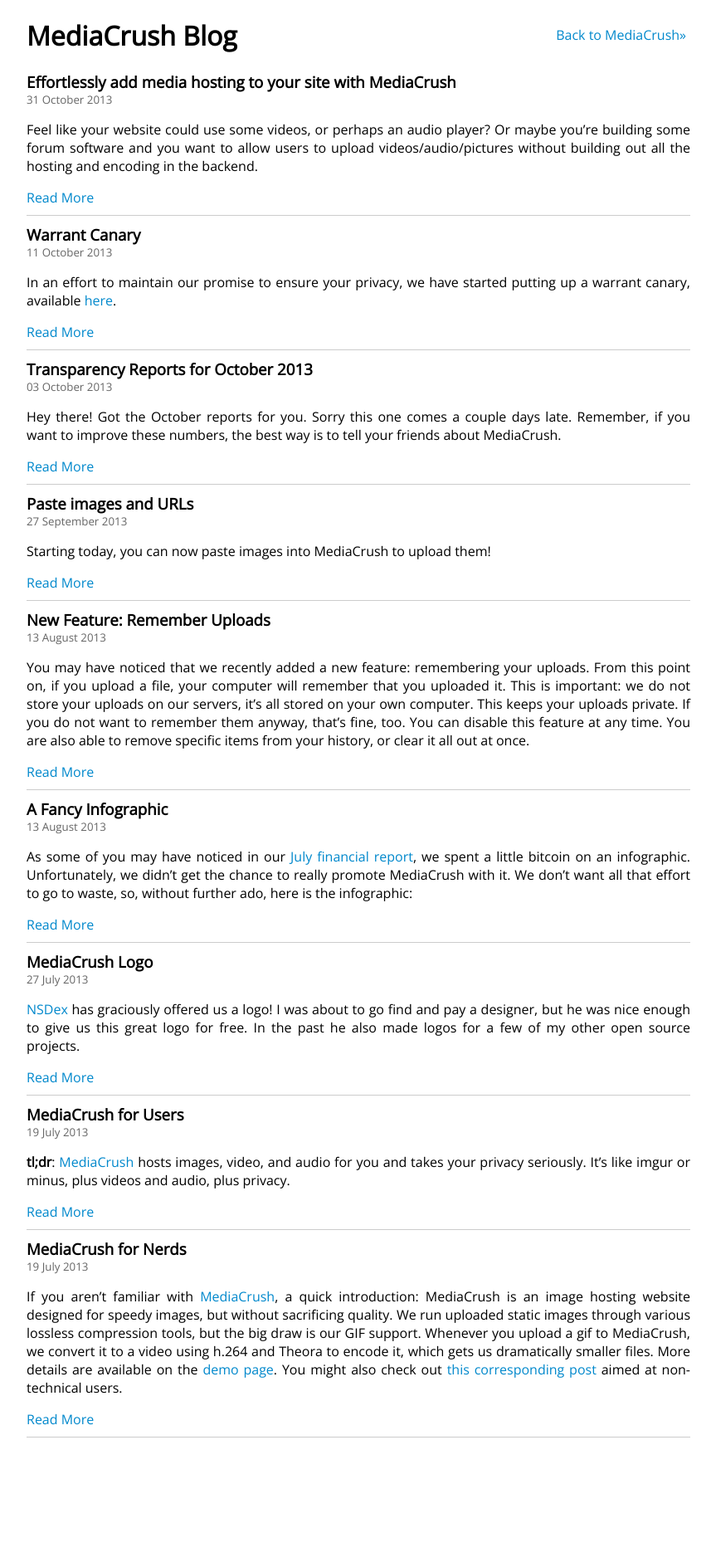
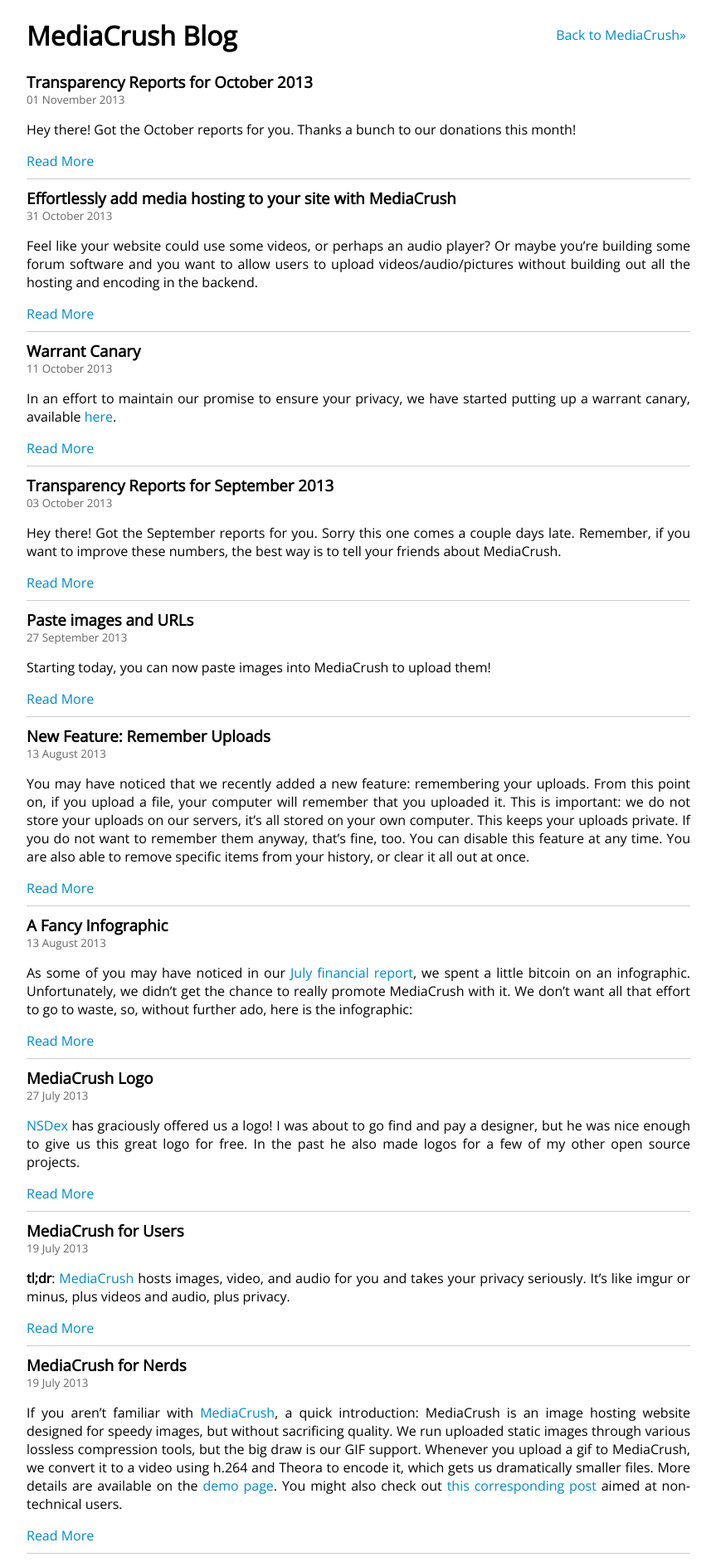
Before and after one commit to MediaCrush/mediacrush.github.io, a Jekyll site: the page built from index.html, in a window 1280 px wide. Shown: the whole page at 83% size, without its empty margins (208-1071 px from the left). Built offline with Jekyll 4.4.1, drawn with Linux system fonts in a browser that asks for light colours; Markdown is read by kramdown in place of the engine named in the settings; before the commit the page ends 1742 px from its top, so only the background shows below that; some of the changed lines change nothing that is shown.

Commit message:
Publish transparency reports for October

```diff
--- a/_posts/2013-10-03-Transparency-reports.md
+++ b/_posts/2013-10-03-Transparency-reports.md
@@ -1,9 +1,9 @@
 ---
-title: Transparency Reports for October 2013
+title: Transparency Reports for September 2013
 layout: post
 ---
 
-Hey there! Got the October reports for you. Sorry this one comes a couple days late. Remember, if you want to
+Hey there! Got the September reports for you. Sorry this one comes a couple days late. Remember, if you want to
 improve these numbers, the best way is to tell your friends about MediaCrush.
 
 Interesting reports are shown in bold.
--- /dev/null
+++ b/_posts/2013-11-01-Transparency-reports.md
@@ -0,0 +1,47 @@
+---
+title: Transparency Reports for October 2013
+layout: post
+---
+
+Hey there! Got the October reports for you. Thanks a bunch to our donations this month!
+
+Interesting reports are shown in bold.
+
+* **[2013-11-01-Adsense.csv](https://mediacru.sh/transparency/advertising/2013-11-01-Adsense.csv)**
+* **[2013-11-01-Donations.md](https://mediacru.sh/transparency/donations/2013-11-01-Donations.md)**
+* [2013-11-01-Analytics-Browser-and-OS.csv](https://mediacru.sh/transparency/google-analytics/2013-11-01-Analytics-Browser-and-OS.csv)
+* [2013-11-01-Analytics-Browser-and-OS.pdf](https://mediacru.sh/transparency/google-analytics/2013-11-01-Analytics-Browser-and-OS.pdf)
+* [2013-11-01-Analytics-Overview.csv](https://mediacru.sh/transparency/google-analytics/2013-11-01-Analytics-Overview.csv)
+* **[2013-10-01-Analytics-Overview.pdf](https://mediacru.sh/transparency/google-analytics/2013-10-01-Analytics-Overview.pdf)**
+* [2013-11-01-Analytics-Referral-Traffic.csv](https://mediacru.sh/transparency/google-analytics/2013-11-01-Analytics-Referral-Traffic.csv)
+* [2013-11-01-Analytics-Referral-Traffic.pdf](https://mediacru.sh/transparency/google-analytics/2013-11-01-Analytics-Referral-Traffic.pdf)
+* **[2013-11-01-AWS-Billing.pdf](https://mediacru.sh/transparency/hosting/2013-11-01-AWS-Billing.pdf)**
+* [2013-11-01-AWS-Usage.csv](https://mediacru.sh/transparency/hosting/2013-11-01-AWS-Usage.csv)
+* **[2013-11-01-Financial-summary.md](https://mediacru.sh/transparency/2013-11-01-Financial-summary.md)**
+
+You may view all reports, including previous dates, here: [https://mediacru.sh/transparency](https://mediacru.sh/transparency)
+
+A copy of the financial report is shown here:
+
+>In the month of October, the following expenses were accrued:
+>
+>* Hosting: $274.25
+>
+>Total USD: $274.25
+>
+>The following revenue was generated:
+>
+>* Donations:
+>  * Coinbase: 0.25 BTC (Thanks a ton!)
+>  * Dwolla: $0
+>  * Flattr: $0
+>* Advertising: $18.04
+>
+>The operating profit for October is $205.37 USD.
+>
+>Cumulatively, over the lifetime of MediaCrush, the operating profit is -1348.44 USD.
+>
+>At the time this document was written, BTC was at $203.37 USD according to BitStamp.
+>
+>Please note that we have not exchanged our previous donations (0.01 BTC) for USD at this
+>time, and we have updated the cumulative profit to reflect the new value of BTC.
```
